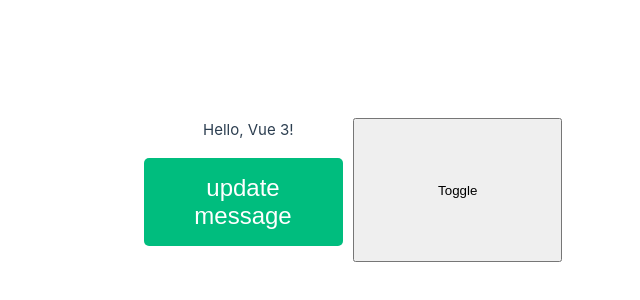
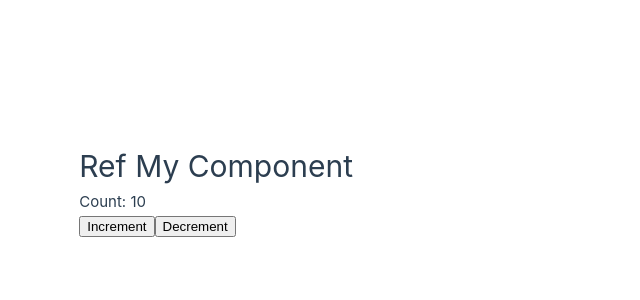
Before and after one commit to desuchan27/learning-vue, a Vue app: page / in a window 1280 px wide. Shown: the part 210-510 px from the top of the page, without its empty margins (287-927 px from the left). Built offline with nearby package versions, Linux system fonts and the light colour scheme.

Commit message:
learned template refs

```diff
--- a/src/App.vue
+++ b/src/App.vue
@@ -1,6 +1,8 @@
 <script setup>
 import GlobalStyle from './components/GlobalStyle.vue'
 import { ref } from 'vue'
+import RefComponent from './components/RefComponent.vue'
+// import BasicRef from './components/RefBasic.vue';
 // import MyComponent from './components/MyComponent.vue'
 // import CombinedStyle from './components/CombinedStyle.vue'
 // import ModuleStyle from './components/ModuleStyle.vue'
@@ -23,7 +25,8 @@ import { ref } from 'vue'
 // import SchoolComponent from './components/SchoolComponent.vue'
 // import SchoolComponent from './components/SchoolComponent.vue'
 // import LocalStyle from './components/LocalStyle.vue'
-import LifeCycleComponent from './components/LifeCycleComponent.vue'
+// import LifeCycleComponent from './components/LifeCycleComponent.vue'
+// import RefFunction from './components/RefFunction.vue';
 import { provide } from 'vue'
 
 // const firstName = ref('Desu')
@@ -38,11 +41,13 @@ import { provide } from 'vue'
 // const studentAge = 21
 // const studentLocation = 'Philippines'
 
+const value = ref(0)
+
 provide('studentName', 'Desu Chan')
 provide('studentAge', 21)
 provide('studentLocation', 'Philippines')
 
-const showHide = ref(true)
+// const showHide = ref(true)
 </script>
 <template>
   <GlobalStyle>
@@ -77,13 +82,17 @@ const showHide = ref(true)
     <template #one>
       <h2>Content Slot 1</h2>
     </template>
-    <template #two>
+<template #two>
       <h2>Content Slot 2</h2>
     </template>
-  </NamedSlot> -->
+</NamedSlot> -->
     <!-- <SchoolComponent /> -->
-    <LifeCycleComponent v-if="showHide" />
-    <button @click="showHide = !showHide">Toggle</button>
+    <!-- <LifeCycleComponent v-if="showHide" />
+    <button @click="showHide = !showHide">Toggle</button> -->
+    <!-- <BasicRef /> -->
+    <!-- <RefFunction /> -->
+    <!-- <RefFunction /> -->
+    <RefComponent />
   </GlobalStyle>
 </template>
 <style scoped>
--- a/src/components/BasicRef.vue
+++ /dev/null
@@ -1,2 +0,0 @@
-<script setup>
-</script>
--- /dev/null
+++ b/src/components/RefBasic.vue
@@ -0,0 +1,19 @@
+<script setup>
+    import { onMounted, ref } from 'vue';
+
+    const myInput = ref(null);
+
+    onMounted(() => {
+        // console.log(myInput.value);
+        myInput.value.focus();
+        myInput.value.value = 'something like that'
+    })
+</script>
+
+<template>
+    <input type="text" ref="myInput" />
+    <p>{{ myInput }}</p>
+</template>
+
+<style scoped>
+</style>
--- /dev/null
+++ b/src/components/RefComponent.vue
@@ -0,0 +1,14 @@
+<script setup>
+import RefMyComponent from './RefMyComponent.vue'
+import { onMounted, ref } from 'vue'
+
+const myRef = ref(null)
+
+onMounted(() => {
+    console.log(myRef.value)
+})
+</script>
+
+<template>
+    <RefMyComponent ref="myRef" />
+</template>
--- /dev/null
+++ b/src/components/RefFunction.vue
@@ -0,0 +1,11 @@
+<script setup>
+const myRefFunc = (element) => {
+    console.log(element.textContent)
+    element.textContent = 'This is the updated value'
+    element.style
+}
+</script>
+
+<template>
+    <h1 :ref="myRefFunc">This is the initial value</h1>
+</template>
--- /dev/null
+++ b/src/components/RefMyComponent.vue
@@ -0,0 +1,33 @@
+<script setup>
+
+import { defineExpose, ref } from 'vue'
+
+// When using the script setup
+// - it's private by default
+// - A parent referencing to a child won't be able to access anything.
+
+// First we have to expose all the properties and methods.
+// then we'd be able to use them in parent component.
+// - use (defineExpose) to expose our data for the parent to use.
+
+const count = ref(10)
+
+const increment = () => {
+    count.value++
+}
+
+const decrement = () => {
+    count.value--
+}
+
+defineExpose({ count, increment, decrement })
+</script>
+
+<template>
+    <div>
+        <h1>Ref My Component</h1>
+        <p>Count: {{ count }}</p>
+        <button @click="increment">Increment</button>
+        <button @click="decrement">Decrement</button>
+    </div>
+</template>
```
